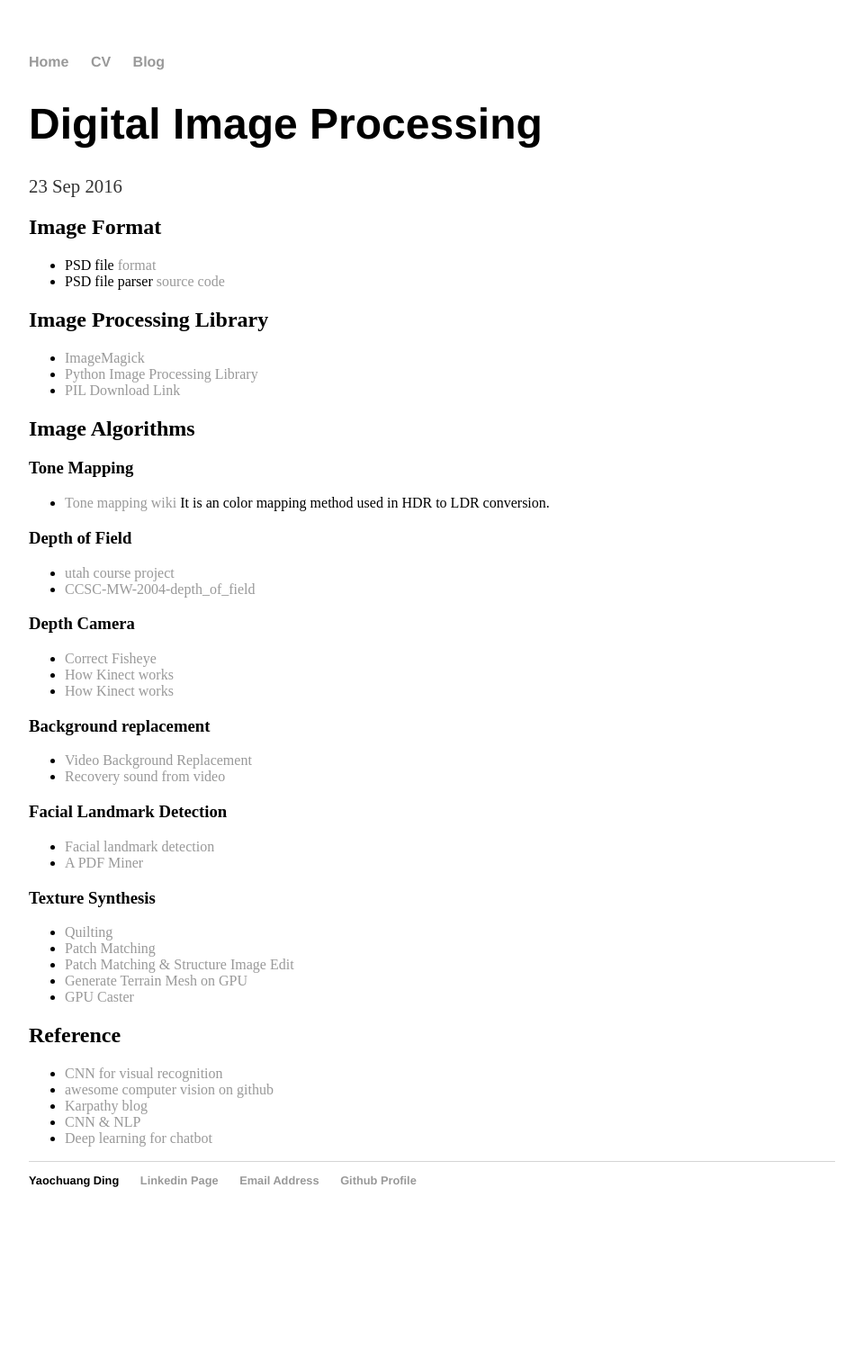
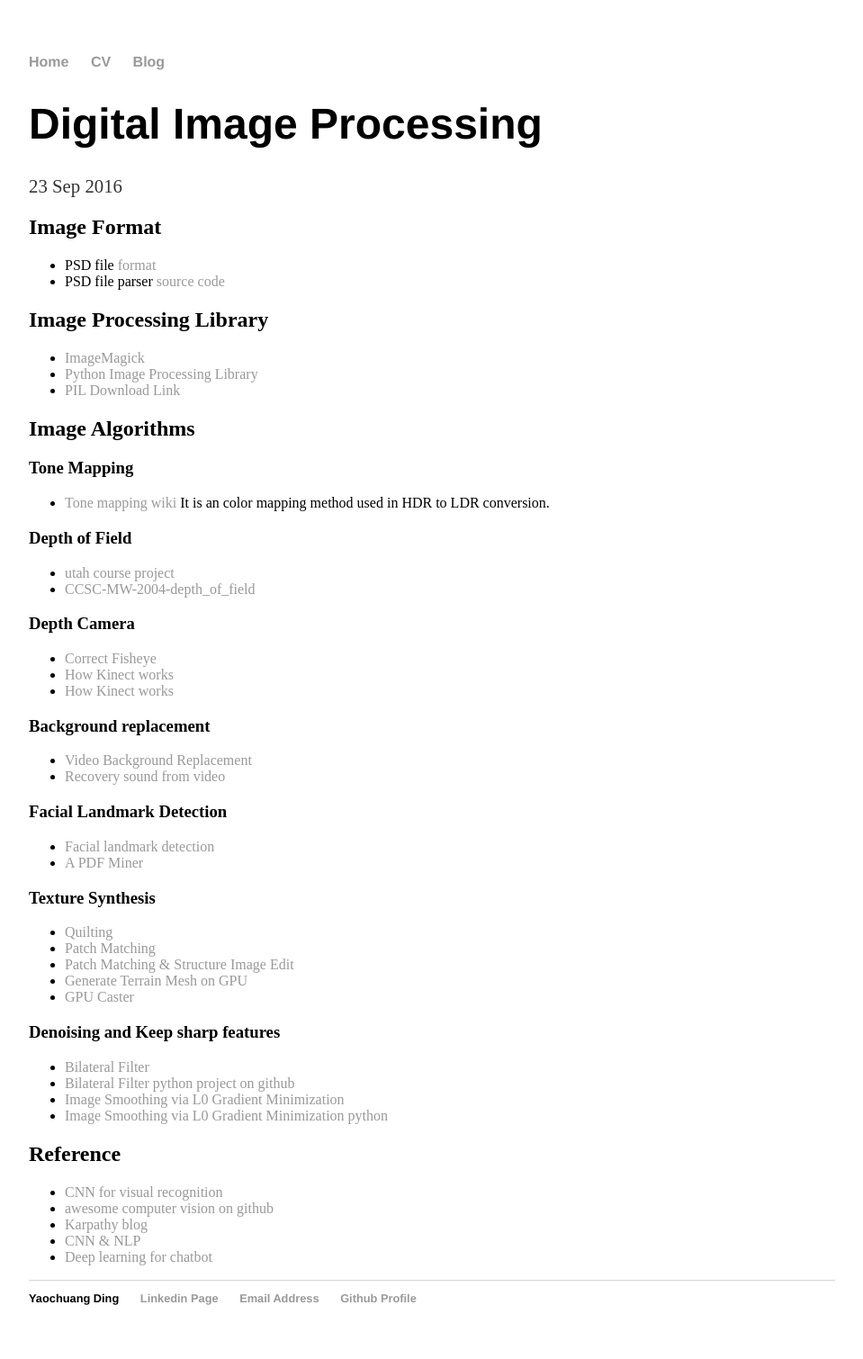
Before and after one commit to ychding11/ychding11.github.io, a Jekyll site: the page built from _posts/2015-04-10-Digital-Image-Processing.md, in a window 1280 px wide. Shown: the whole page at 90% size, without its empty margins (160-1119 px from the left). Built offline with Jekyll 4.4.1, drawn with Linux system fonts in a browser that asks for light colours; before the commit the page ends 1379 px from its top, so only the background shows below that.

Commit message:
1. add image denoising with feature presvervation

```diff
--- a/_posts/2015-04-10-Digital-Image-Processing.md
+++ b/_posts/2015-04-10-Digital-Image-Processing.md
@@ -50,6 +50,13 @@
 - [Generate Terrain Mesh on GPU](http://www.geisswerks.com/about_terrain.html)
 - [GPU Caster](http://www.geisswerks.com/gpucaster/index.html)
 
+### Denoising and Keep sharp features
+
+- [Bilateral Filter](http://homepages.inf.ed.ac.uk/rbf/CVonline/LOCAL_COPIES/MANDUCHI1/Bilateral_Filtering.html)
+- [Bilateral Filter python project on github](https://github.com/xidexia/Bilateral-Filtering)
+- [Image Smoothing via L0 Gradient Minimization](http://www.cse.cuhk.edu.hk/~leojia/projects/L0smoothing/)
+- [Image Smoothing via L0 Gradient Minimization python](https://github.com/kjzhang/kzhang-cs205-l0-smoothing)
+
 ## Reference
 + [CNN for visual recognition](http://vision.stanford.edu/teaching/cs231n/)
 + [awesome computer vision on github](https://github.com/jbhuang0604/awesome-computer-vision)
```
